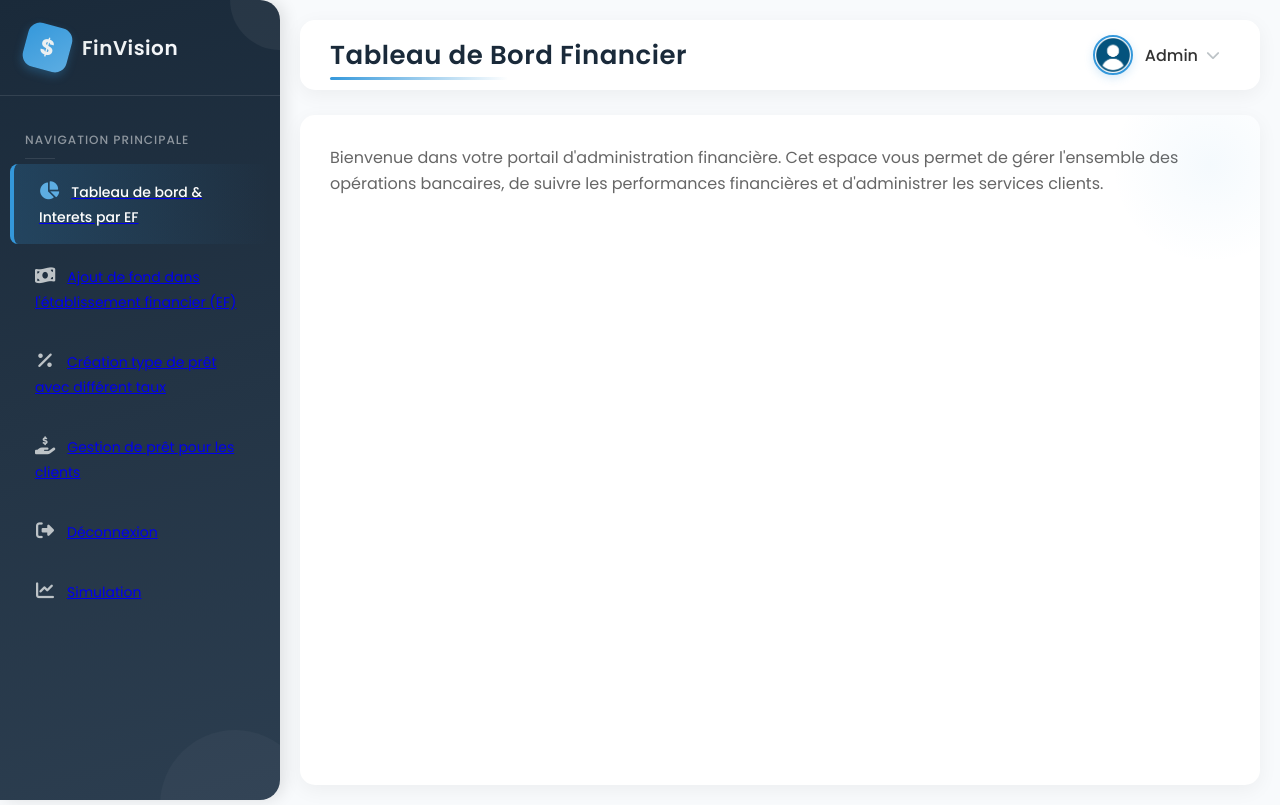
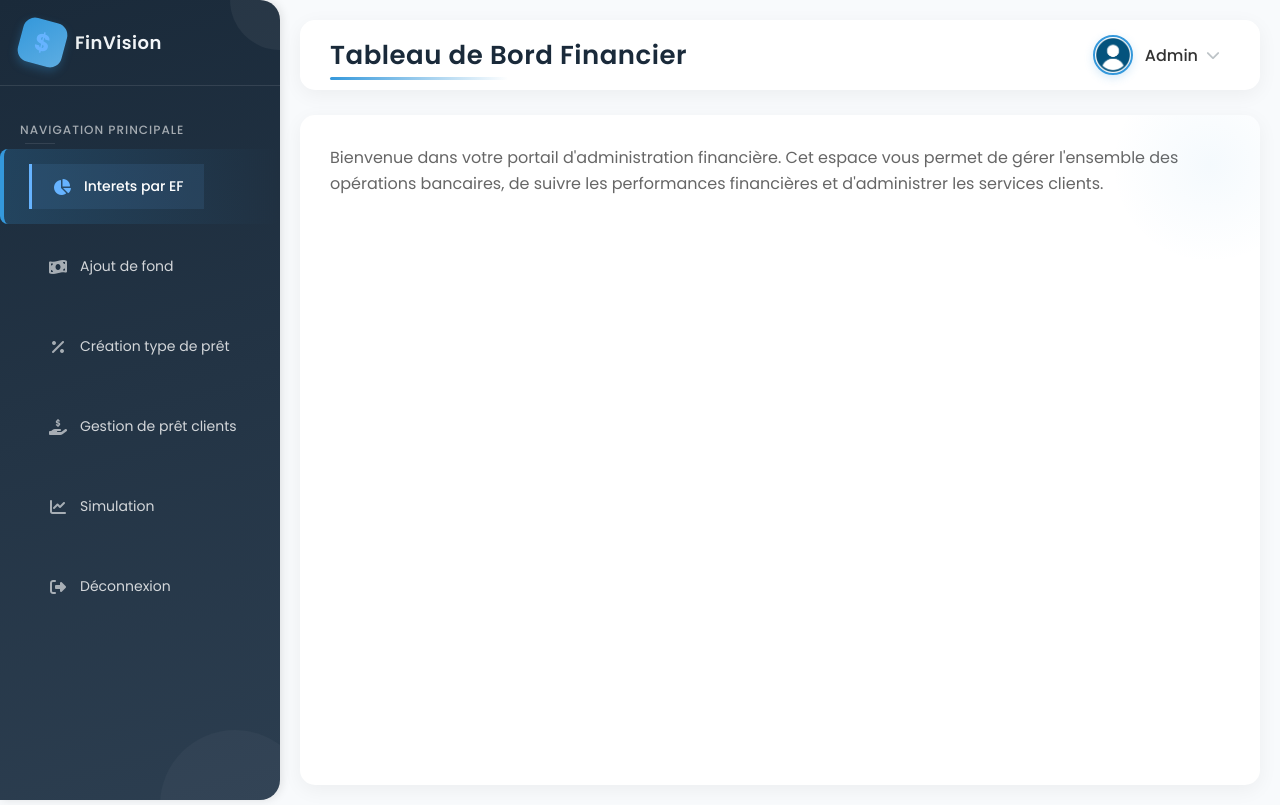
Before and after one commit to Ornella2006/examen-projet-final-S4-Info, a PHP site: page /examen-projet-final-S4-Info/template/template.php in a window 1280 px wide. Run offline with PHP 8.4, Linux system fonts and the light colour scheme; the visitor is signed in with stand-in values (Sample User, id 1).

Commit message:
simulation

```diff
--- a/template/template.php
+++ b/template/template.php
@@ -42,6 +42,146 @@ if (!isset($_SESSION['admin_id'])) {
     <?php endif; ?>
     <link rel="stylesheet" href="https://cdnjs.cloudflare.com/ajax/libs/font-awesome/6.4.0/css/all.min.css">
     <link href="https://fonts.googleapis.com/css2?family=Poppins:wght@300;400;500;600;700&display=swap" rel="stylesheet">
+    <style>
+    /* Sidebar Styles */
+.sidebar {
+    background-color: #003366; /* Bleu marine */
+    color: white;
+    width: 280px;
+    height: 100vh;
+    position: fixed;
+    transition: all 0.3s;
+    box-shadow: 2px 0 10px rgba(0, 0, 0, 0.1);
+}
+
+.sidebar-header {
+    padding: 20px;
+    display: flex;
+    align-items: center;
+    border-bottom: 1px solid rgba(255, 255, 255, 0.1);
+}
+
+.logo {
+    font-size: 24px;
+    font-weight: bold;
+    margin-right: 10px;
+    color: #66b3ff; /* Bleu clair */
+}
+
+.brand-name {
+    font-size: 18px;
+    font-weight: 600;
+}
+
+.sidebar-menu {
+    padding: 20px 0;
+    overflow-y: auto;
+    height: calc(100vh - 60px);
+}
+
+.menu-title {
+    padding: 15px 20px 5px;
+    font-size: 12px;
+    text-transform: uppercase;
+    letter-spacing: 1px;
+    color: rgba(255, 255, 255, 0.6);
+    font-weight: 500;
+}
+
+.menu-item {
+    margin: 5px 0;
+    position: relative;
+}
+
+.menu-item a {
+    display: flex;
+    align-items: center;
+    padding: 12px 20px;
+    color: rgba(255, 255, 255, 0.8);
+    text-decoration: none;
+    font-size: 14px;
+    font-weight: 400;
+    transition: all 0.3s ease;
+    border-left: 3px solid transparent;
+}
+
+.menu-item a:hover {
+    background-color: rgba(255, 255, 255, 0.05);
+    color: white;
+    border-left-color: #66b3ff; /* Bleu clair */
+}
+
+.menu-item.active a {
+    background-color: rgba(102, 179, 255, 0.1); /* Bleu clair avec transparence */
+    color: white;
+    border-left-color: #66b3ff; /* Bleu clair */
+    font-weight: 500;
+}
+
+.menu-item a i {
+    margin-right: 12px;
+    font-size: 16px;
+    width: 20px;
+    text-align: center;
+    color: rgba(255, 255, 255, 0.6);
+}
+
+.menu-item:hover a i,
+.menu-item.active a i {
+    color: #66b3ff; /* Bleu clair */
+}
+
+.menu-item a span {
+    flex-grow: 1;
+    white-space: nowrap;
+    overflow: hidden;
+    text-overflow: ellipsis;
+}
+
+/* Effet de surbrillance au survol */
+.menu-item::before {
+    content: '';
+    position: absolute;
+    top: 0;
+    left: 0;
+    width: 0;
+    height: 100%;
+    background-color: rgba(102, 179, 255, 0.1); /* Bleu clair avec transparence */
+    transition: width 0.3s ease;
+    z-index: 0;
+}
+
+.menu-item:hover::before {
+    width: 100%;
+}
+
+/* Responsive */
+@media (max-width: 768px) {
+    .sidebar {
+        width: 70px;
+        overflow: hidden;
+    }
+
+    .brand-name,
+    .menu-item span {
+        display: none;
+    }
+
+    .menu-item a {
+        justify-content: center;
+        padding: 15px 0;
+    }
+
+    .menu-item a i {
+        margin-right: 0;
+        font-size: 18px;
+    }
+
+    .menu-title {
+        display: none;
+    }
+}
+</style>
 </head>
 <body>
 
@@ -55,25 +195,27 @@ if (!isset($_SESSION['admin_id'])) {
         <div class="sidebar-menu">
             <div class="menu-title">Navigation Principale</div>
             <div class="menu-item<?php echo $page === 'dashboard' ? ' active' : ''; ?>">
-                <a href="template.php?page=interets_ef"><i class="fas fa-chart-pie"></i><span>Tableau de bord & Interets par EF</span></a>
+                <a href="template.php?page=interets_ef"><i class="fas fa-chart-pie"></i><span>Interets par EF</span></a>
             </div>
             <div class="menu-item<?php echo $page === 'ajouter_fonds' ? ' active' : ''; ?>">
-                <a href="template.php?page=ajouter_fonds"><i class="fas fa-money-bill-wave"></i><span>Ajout de fond dans l'établissement financier (EF)</span></a>
+                <a href="template.php?page=ajouter_fonds"><i class="fas fa-money-bill-wave"></i><span>Ajout de fond</span></a>
             </div>
             <div class="menu-item<?php echo $page === 'types-prets' ? ' active' : ''; ?>">
-                <a href="template.php?page=types-prets"><i class="fas fa-percentage"></i><span>Création type de prêt avec différent taux</span></a>
+                <a href="template.php?page=types-prets"><i class="fas fa-percentage"></i><span>Création type de prêt</span></a>
             </div>
             <div class="menu-item<?php echo $page === 'prets' ? ' active' : ''; ?>">
-                <a href="template.php?page=prets"><i class="fas fa-hand-holding-usd"></i><span>Gestion de prêt pour les clients</span></a>
+                <a href="template.php?page=prets"><i class="fas fa-hand-holding-usd"></i><span>Gestion de prêt clients</span></a>
+            </div>
+
+             <div class="menu-item<?php echo $page === 'simulers' ? ' active' : ''; ?>">
+                <a href="template.php?page=simulers"><i class="fas fa-chart-line"></i><span>Simulation</span></a>
             </div>
 
             <div class="menu-item">
                 <a href="../logout.php"><i class="fas fa-sign-out-alt"></i><span>Déconnexion</span></a>
             </div>
 
-            <div class="menu-item<?php echo $page === 'simulers' ? ' active' : ''; ?>">
-                <a href="template.php?page=simulers"><i class="fas fa-chart-line"></i><span>Simulation</span></a>
-            </div>
+
 
             <!-- <div class="menu-title">Services Financiers</div>
             <div class="menu-item<php echo $page === 'cartes' ? ' active' : ''; ?>">
```
